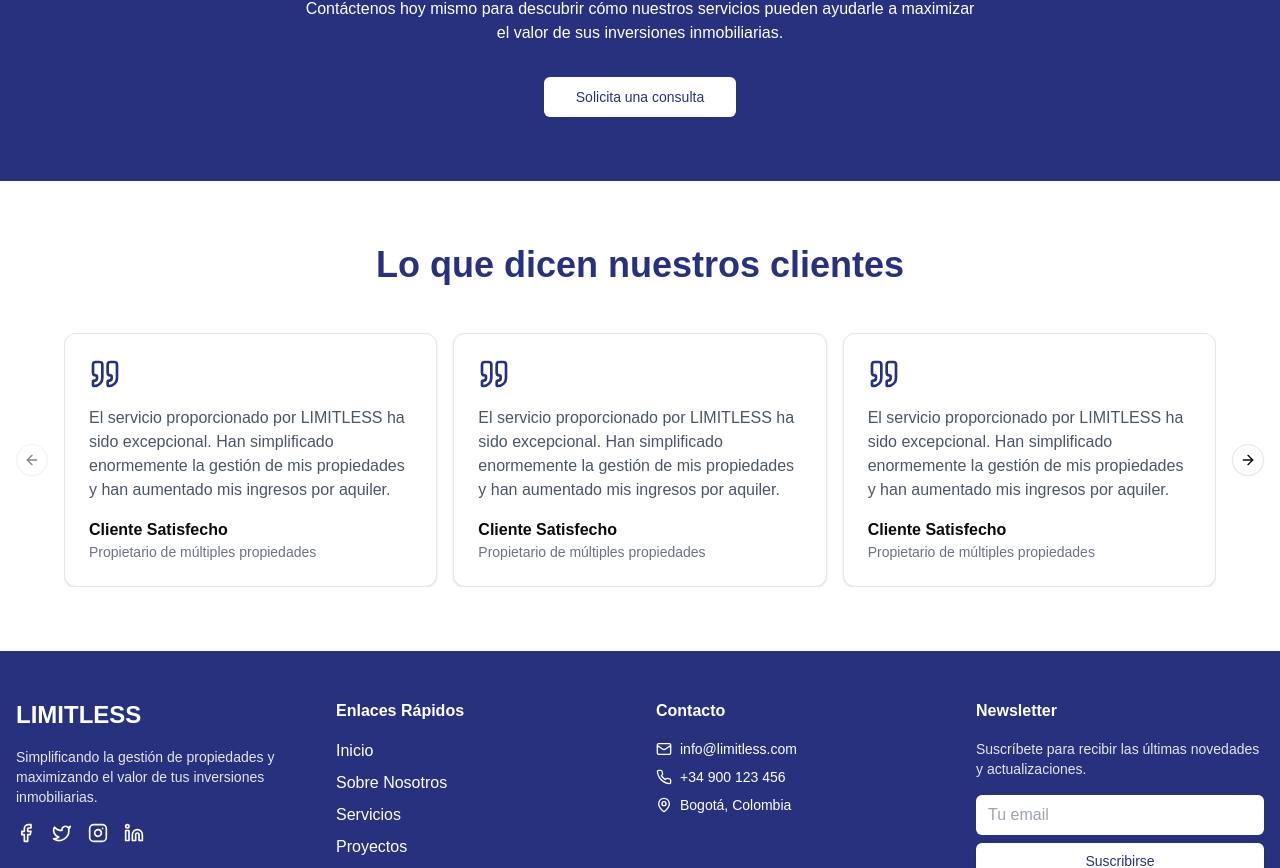
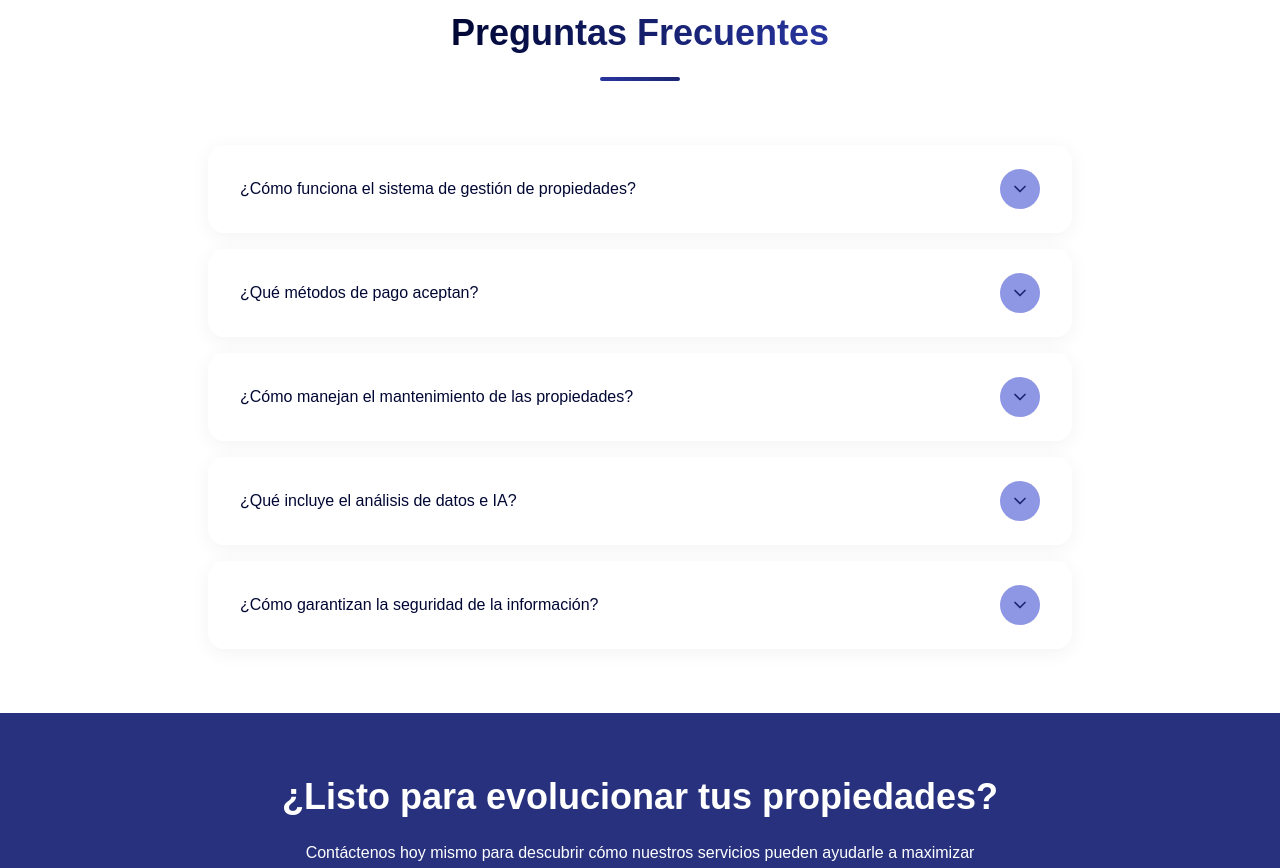
Before and after one commit to jhunter5/frontend, a Next.js app: page / in a window 1280 px wide. Shown: the part 2331-3199 px from the top of the page. Built offline with nearby package versions, Linux system fonts and the light colour scheme.

Commit message:
Se agrega sección preguntas frecuentes, corrección en el footer correo, número de contacto y redireccionamiento a la red social instagram

```diff
--- /dev/null
+++ b/app/homeComponents/FAQSection.jsx
@@ -0,0 +1,89 @@
+"use client"
+
+import { ChevronDown, HelpCircle } from "lucide-react"
+
+export default function FAQSection() {
+  return (
+    <section className="py-16 min-h-screen bg--white">
+      <div className="container mx-auto max-w-4xl px-4">
+        <div className="flex flex-col items-center mb-16 text-center">
+          <div className="mb-6 p-3 rounded-full bg-primary-100/50 text-primary-500">
+            <HelpCircle className="w-8 h-8" />
+          </div>
+          <h2 className="text-4xl font-bold bg-gradient-to-r from-primary-600 to-primary-400 bg-clip-text text-transparent">
+            Preguntas Frecuentes
+          </h2>
+          <div className="w-20 h-1 bg-gradient-to-r from-primary-400 to-primary-500 rounded-full mt-6" />
+        </div>
+
+        <div className="space-y-4">
+          <style jsx>{`
+            .faq-content {
+              grid-template-rows: 0fr;
+              transition: grid-template-rows 0.3s ease-in-out;
+            }
+            .faq-content.open {
+              grid-template-rows: 1fr;
+            }
+            .faq-content > div {
+              overflow: hidden;
+            }
+          `}</style>
+
+          {[
+            {
+              question: "¿Cómo funciona el sistema de gestión de propiedades?",
+              answer:
+                "Nuestro sistema permite gestionar todas sus propiedades desde una única plataforma. Podrá controlar contratos, pagos, mantenimientos y comunicaciones con inquilinos de manera centralizada y eficiente.",
+            },
+            {
+              question: "¿Qué métodos de pago aceptan?",
+              answer:
+                "Aceptamos múltiples métodos de pago incluyendo transferencias bancarias, tarjetas de crédito/débito y pagos digitales. Todos los pagos se procesan de manera segura y se registran automáticamente en el sistema.",
+            },
+            {
+              question: "¿Cómo manejan el mantenimiento de las propiedades?",
+              answer:
+                "Contamos con un sistema de tickets para solicitudes de mantenimiento que permite reportar, dar seguimiento y resolver incidencias de manera eficiente. Trabajamos con una red de profesionales verificados para garantizar un servicio de calidad.",
+            },
+            {
+              question: "¿Qué incluye el análisis de datos e IA?",
+              answer:
+                "Nuestra plataforma utiliza inteligencia artificial para analizar el mercado inmobiliario, optimizar precios de alquiler, predecir mantenimientos necesarios y proporcionar insights valiosos para la toma de decisiones.",
+            },
+            {
+              question: "¿Cómo garantizan la seguridad de la información?",
+              answer:
+                "Implementamos las últimas medidas de seguridad, incluyendo encriptación de datos, autenticación de dos factores y backups regulares. Cumplimos con todas las normativas de protección de datos aplicables.",
+            },
+          ].map((item, index) => (
+            <div
+              key={index}
+              className="group rounded-2xl bg-white shadow-[0_4px_20px_rgba(0,0,0,0.05)] hover:shadow-[0_8px_30px_rgba(0,0,0,0.12)] transition-all duration-300"
+            >
+              <button
+                className="w-full text-left px-8 py-6 flex justify-between items-center"
+                onClick={(e) => {
+                  const content = e.currentTarget.nextElementSibling
+                  const icon = e.currentTarget.querySelector(".chevron")
+                  content?.classList.toggle("open")
+                  icon?.classList.toggle("rotate-180")
+                }}
+              >
+                <span className="text-primary-600 font-medium">{item.question}</span>
+                <div className="chevron w-10 h-10 rounded-full bg-primary-100 flex items-center justify-center transition-transform duration-300">
+                  <ChevronDown className="w-5 h-5 text-primary-500" />
+                </div>
+              </button>
+              <div className="faq-content grid">
+                <div>
+                  <div className="px-8 py-6 border-t border-primary-100 text-primary-500">{item.answer}</div>
+                </div>
+              </div>
+            </div>
+          ))}
+        </div>
+      </div>
+    </section>
+  )
+}
--- a/app/inquilino-dashboard/mi-vivienda/page.jsx
+++ b/app/inquilino-dashboard/mi-vivienda/page.jsx
@@ -200,7 +200,7 @@ export default function PropertyDetails({ params }) {
 
         <CardContent className="p-6">
           <div className="grid gap-8">
-            {/* Galería de imágenes mejorada */}
+            {/* Galería de imágenes */}
             <div className="space-y-4">
               {images.length > 0 ? (
                 <>
--- a/app/page.jsx
+++ b/app/page.jsx
@@ -1,46 +1,46 @@
+'use client'
 import { Button } from "@/components/ui/button"
 import { Input } from "@/components/ui/input"
-import Link from "next/link";
+import Link from "next/link"
 import Image from "next/image"
-import { Star } from 'lucide-react'
+import { Star } from "lucide-react"
 import ServicesCarousel from "./homeComponents/servicesCarrousel"
 import KnowMoreVideo from "./homeComponents/knowMoreVideoHolder"
 import CTASection from "./homeComponents/callToAction"
 import TestimonialsSection from "./homeComponents/testimonialSection"
+import FAQSection from "./homeComponents/FAQSection"
 import Footer from "@/components/ui/footer"
 import Navbar from "@/components/ui/navbar"
-
-
 
 export default function HomePage() {
   return (
     <div className="min-h-screen flex flex-col">
-      <Navbar/>
+      <Navbar />
       {/* Hero Section */}
       <div className="flex-1 container mx-auto max-w-7xl">
         <div className="grid md:grid-cols-2 gap-8 h-full">
           {/* Left Column */}
           <div className="p-8 md:p-16 flex flex-col justify-center max-w-xl mx-auto w-full">
             <h1 className="text-4xl md:text-5xl font-bold mb-6">
-              Obten la{" "}
-              <span className="text-[#27317E]">libertad</span>
+              Obten la <span className="text-[#27317E]">libertad</span>
               <br />
               con la que sueñas
             </h1>
 
             <p className="text-gray-600 mb-8">
-              Gestiona tus propiedades y contratos con facilidad, automatiza los cobros y mantenimientos, y toma decisiones inteligentes con análisis de datos y IA.
+              Gestiona tus propiedades y contratos con facilidad, automatiza los cobros y mantenimientos, y toma
+              decisiones inteligentes con análisis de datos y IA.
             </p>
 
             <div className="space-y-4 mb-8">
               <Input type="text" placeholder="Nombre" className="w-full" />
               <Input type="email" placeholder="Email" className="w-full" />
               <Button className="w-full bg-primary-500 hover:bg-primary-600">
-                <Link href="/contact-us" className="hover:text-gray-200">Contacta con nosotros</Link>
+                <Link href="/contact-us" className="hover:text-gray-200">
+                  Contacta con nosotros
+                </Link>
               </Button>
-              <p className="text-xs text-center text-gray-500">
-                Nunca compartiremos tu información con nadie.
-              </p>
+              <p className="text-xs text-center text-gray-500">Nunca compartiremos tu información con nadie.</p>
             </div>
 
             {/* Trustpilot Rating */}
@@ -87,19 +87,22 @@ export default function HomePage() {
       </div>
 
       {/* Services Carousel */}
-        <ServicesCarousel/>
+      <ServicesCarousel />
 
       {/* Know More Video */}
-        <KnowMoreVideo/>
+      <KnowMoreVideo />
+
+      {/* FAQ Section - Añadido aquí */}
+      <FAQSection />
 
       {/* Call to Action */}
-        <CTASection/>
+      <CTASection />
 
       {/* Testimonios*/}
-        <TestimonialsSection/>
+      <TestimonialsSection />
 
       {/* Footer */}
-        <Footer/>
+      <Footer />
     </div>
   )
 }
--- a/components/ui/footer.jsx
+++ b/components/ui/footer.jsx
@@ -21,7 +21,7 @@ export default function Footer() {
               <Link href="#" className="hover:text-gray-300">
                 <Twitter className="h-5 w-5" />
               </Link>
-              <Link href="#" className="hover:text-gray-300">
+              <Link href="https://www.instagram.com/_limitless_holdings_/?igsh=YzBqN21ic3o0MnZx#" className="hover:text-gray-300">
                 <Instagram className="h-5 w-5" />
               </Link>
               <Link href="#" className="hover:text-gray-300">
@@ -48,11 +48,11 @@ export default function Footer() {
             <div className="space-y-2">
               <div className="flex items-center space-x-2">
                 <Mail className="h-4 w-4" />
-                <span className="text-sm">info@limitless.com</span>
+                <span className="text-sm">limitless.holdings0@gmail.com</span>
               </div>
               <div className="flex items-center space-x-2">
                 <Phone className="h-4 w-4" />
-                <span className="text-sm">+34 900 123 456</span>
+                <span className="text-sm">+57 318 8387926</span>
               </div>
               <div className="flex items-center space-x-2">
                 <MapPin className="h-4 w-4" />
--- a/package.json
+++ b/package.json
@@ -11,6 +11,7 @@
   "dependencies": {
     "@auth0/auth0-react": "^2.2.4",
     "@hookform/resolvers": "^3.9.1",
+    "@radix-ui/react-accordion": "^1.2.3",
     "@radix-ui/react-avatar": "^1.1.2",
     "@radix-ui/react-dialog": "^1.1.4",
     "@radix-ui/react-label": "^2.1.1",
--- a/tailwind.config.js
+++ b/tailwind.config.js
@@ -9,8 +9,6 @@ module.exports = {
   theme: {
   	extend: {
   		colors: {
-
-			// Primary color
   			'primary-600': '#000733',
   			'primary-500': '#1C2671',
   			'primary-400': '#28359F',
@@ -18,8 +16,6 @@ module.exports = {
   			'primary-200': '#606ED7',
   			'primary-100': '#8E97E3',
   			'primary-50': '#EBEDFF',
-
-			// Succes color
   			'success-600': '#101B09',
   			'success-500': '#30521B',
   			'success-400': '#50892D',
@@ -27,8 +23,6 @@ module.exports = {
   			'success-200': '#99D276',
   			'success-100': '#C2E4AD',
   			'success-50': '#EBF6E4',
-
-			// Warning color
   			'warning-600': '#1D1808',
   			'warning-500': '#564718',
   			'warning-400': '#8F7728',
@@ -36,8 +30,6 @@ module.exports = {
   			'warning-200': '#D7BF70',
   			'warning-100': '#E7D9A9',
   			'warning-50': '#F7F2E2',
-
-			// Danger color
   			'danger-600': '#1F0B06',
   			'danger-500': '#5C2011',
   			'danger-400': '#99361D',
@@ -45,8 +37,6 @@ module.exports = {
   			'danger-200': '#E27E66',
   			'danger-100': '#EEB2A3',
   			'danger-50': '#F9E5E0 ',
-
-			// Neutral color
   			'neutral-600': '#111114',
   			'neutral-500': '#32343B',
   			'neutral-400': '#545662',
@@ -54,7 +44,6 @@ module.exports = {
   			'neutral-200': '#9D9FAB',
   			'neutral-100': '#C4C5CD',
   			'neutral-50': '#EBECEE',
-
   			background: 'hsl(var(--background))',
   			foreground: 'hsl(var(--foreground))',
   			card: {
@@ -102,8 +91,36 @@ module.exports = {
   			sm: 'calc(var(--radius) - 4px)'
   		},
   		fontFamily: {
-			spaceGrotesk: ['Space Grotesk', 'sans-serif'],
-			inter: ['Inter', 'sans-serif'],
+  			spaceGrotesk: [
+  				'Space Grotesk',
+  				'sans-serif'
+  			],
+  			inter: [
+  				'Inter',
+  				'sans-serif'
+  			]
+  		},
+  		keyframes: {
+  			'accordion-down': {
+  				from: {
+  					height: '0'
+  				},
+  				to: {
+  					height: 'var(--radix-accordion-content-height)'
+  				}
+  			},
+  			'accordion-up': {
+  				from: {
+  					height: 'var(--radix-accordion-content-height)'
+  				},
+  				to: {
+  					height: '0'
+  				}
+  			}
+  		},
+  		animation: {
+  			'accordion-down': 'accordion-down 0.2s ease-out',
+  			'accordion-up': 'accordion-up 0.2s ease-out'
   		}
   	}
   },
```
Also changed, not shown: components/ui/accordion.jsx (added, +43 -0 lines), 1 other file (tests, documents, lock files or other folders). Lines whose indentation alone changed are shown as unchanged.
